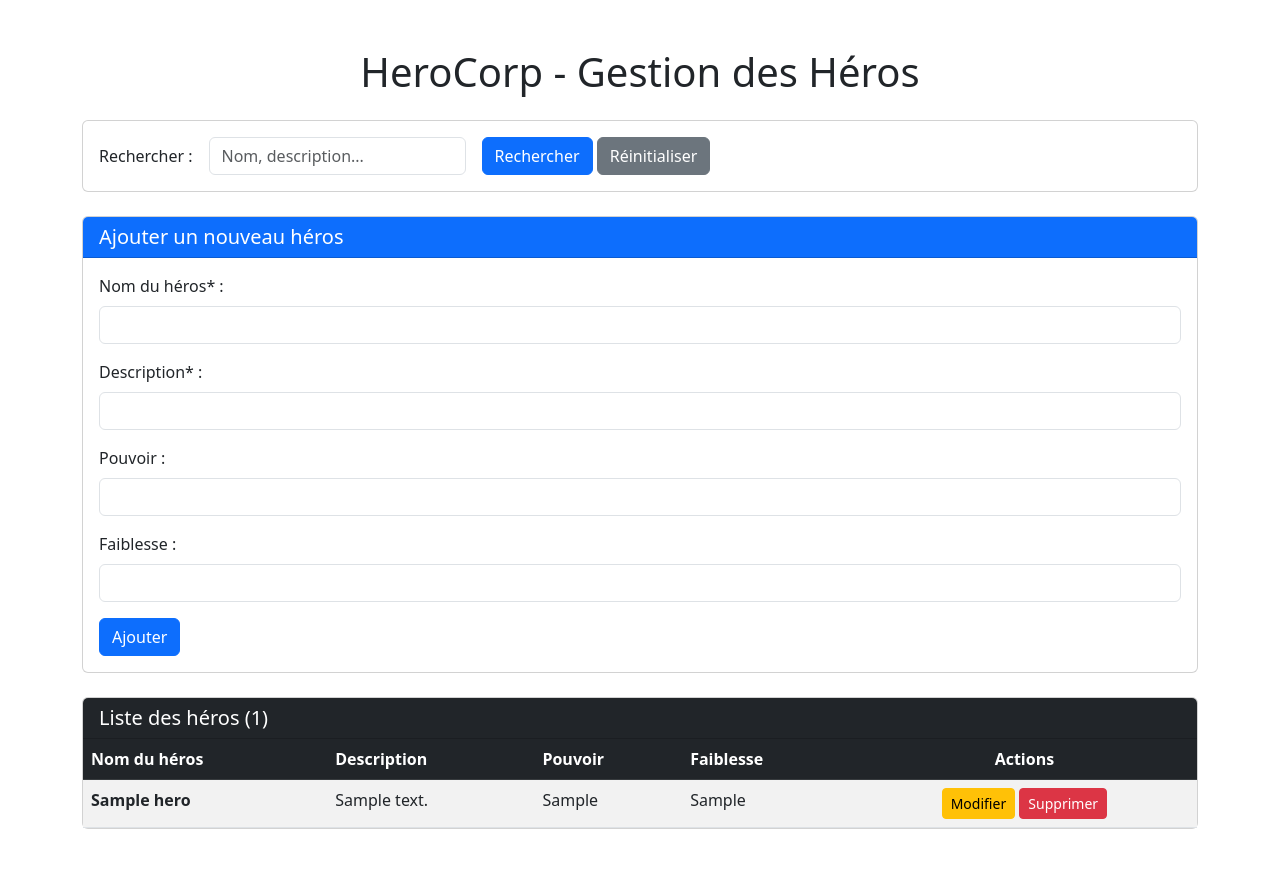
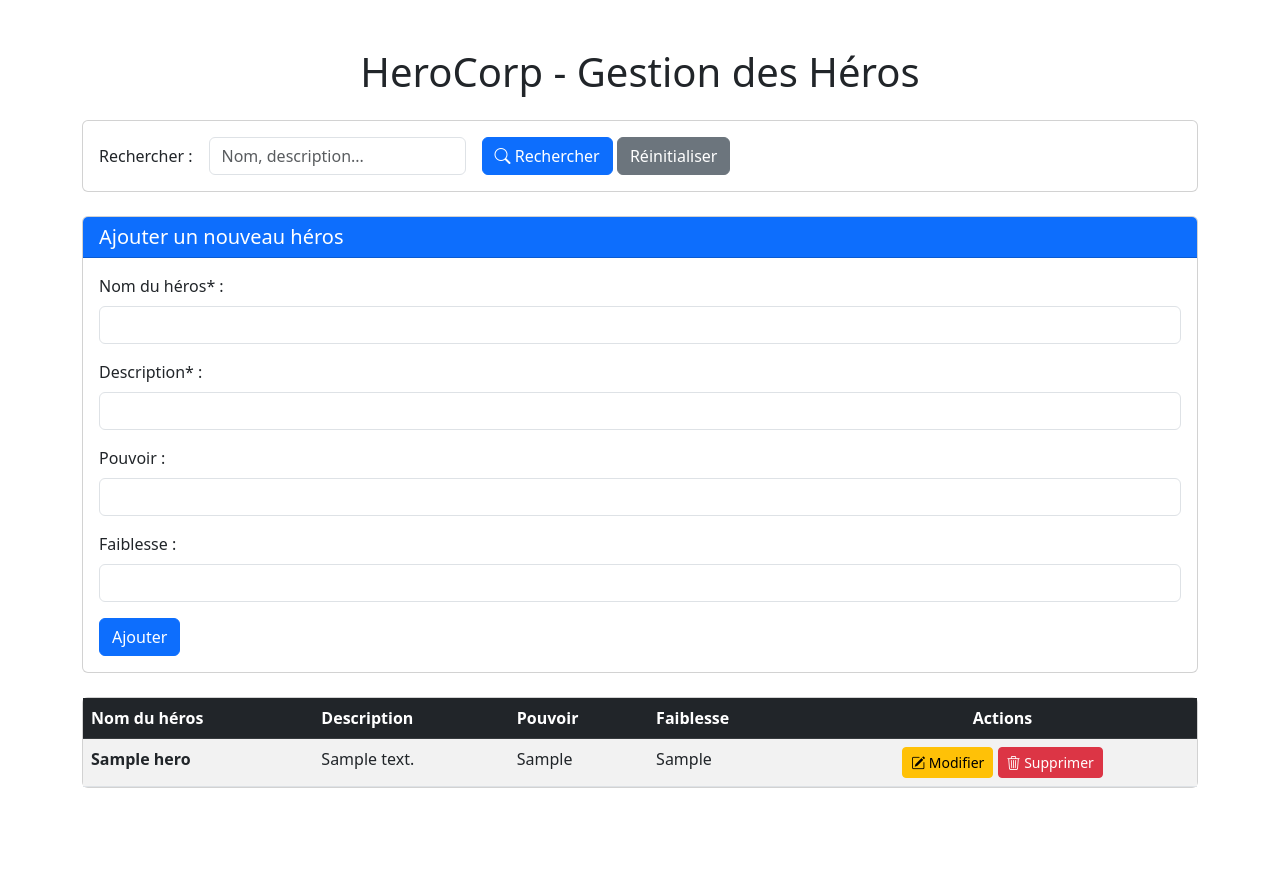
Before and after one commit to IamArayel/Expernet_HeroCorp, a PHP site: page /index.php in a window 1280 px wide. After the commit the page ends 788 px from the top, so only its background shows below. Run offline with PHP 8.4, Linux system fonts and the light colour scheme; tables that the repository leaves empty or names only in its code hold one stand-in row (values such as "Sample post").

Commit message:
Minor fix + typo

```diff
--- a/index.php
+++ b/index.php
@@ -5,6 +5,7 @@
     <meta name="viewport" content="width=device-width, initial-scale=1.0">
     <title>HeroCorp - Gestion des Héros</title>
     <link href="https://cdn.jsdelivr.net/npm/bootstrap@5.3.0/dist/css/bootstrap.min.css" rel="stylesheet">
+    <link rel="stylesheet" href="https://cdn.jsdelivr.net/npm/bootstrap-icons@1.13.1/font/bootstrap-icons.min.css">
     <style>
         #backToTop {
             position: fixed;
@@ -243,9 +244,6 @@ echo '
 
 // Affichage du tableau des héros
     echo '<div class="card mb-5">';
-        echo '<div class="card-header bg-dark text-white">';
-            echo '<h5 class="mb-0">Liste des héros ('.count($heroes).')</h5>';
-        echo '</div>';
         echo '<div class="card-body p-0">';
             echo '<div class="table-responsive">';
             echo '<table class="table table-striped table-hover mb-0">';
@@ -268,8 +266,8 @@ echo '
                         <td>".$hero->getPower()."</td>
                         <td>".$hero->getWeakness()."</td>
                         <td class='text-center'>
-                            <a href='index.php?edit=".$hero->getId()."' class='btn btn-sm btn-warning'>Modifier</a>
-                            <a href='index.php?delete=".$hero->getId()."' class='btn btn-sm btn-danger' onclick='return confirm(\"Êtes-vous sûr de vouloir supprimer ce héros ?\")'>Supprimer</a>
+                            <a href='index.php?edit=".$hero->getId()."' class='btn btn-sm btn-warning'><i class='bi bi-pencil-square'></i> Modifier</a>
+                            <a href='index.php?delete=".$hero->getId()."' class='btn btn-sm btn-danger' onclick='return confirm(\"Êtes-vous sûr de vouloir supprimer ce héros ?\")'><i class='bi bi-trash3'></i> Supprimer</a>
                         </td>
                     </tr>";
                 }
```
